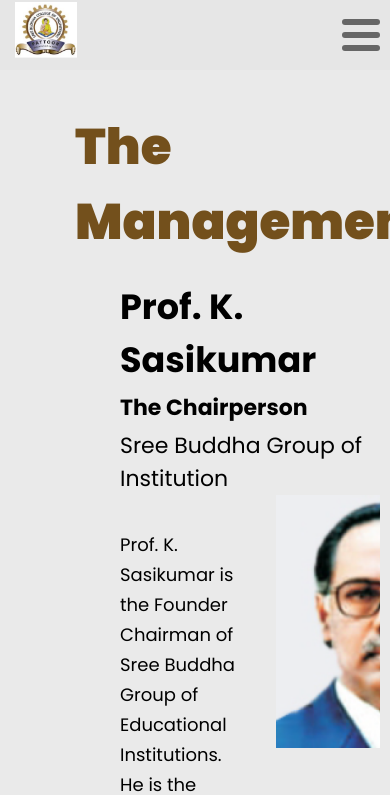
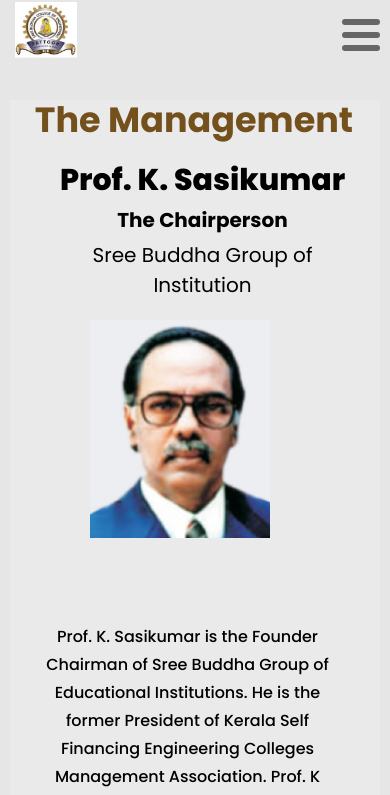
Before and after one commit to goutham-shankar/sree-buddha-website, a Next.js app: page /about-us/management in a window 390 px wide. Shown: the top 795 px of the page. Built offline with nearby package versions, Linux system fonts and the light colour scheme.

Commit message:
managment 17:52

```diff
--- a/src/app/about-us/management/page.jsx
+++ b/src/app/about-us/management/page.jsx
@@ -97,7 +97,7 @@
             <li>
               Sree Narayana College of Technology, Kollam [A college offering
               MCA, B.Sc. Biotechnology and B.Com. Computer Applications –
-              affiliated to the University of Kerala.{" "}
+              affiliated to the University of Kerala].{" "}
             </li>
             <li>
               Sree Buddha Central School, Pattoor. Sree Narayana Institute of
--- a/src/styles/management/person/style.css
+++ b/src/styles/management/person/style.css
@@ -1,11 +1,12 @@
 @import url("https://fonts.googleapis.com/css2?family=Poppins:ital,wght@0,100;0,200;0,300;0,400;0,500;0,600&display=swap");
 
 .Person {
-  margin-left: 80px;
+  /* margin-left: 80px; */
   margin-top: 20px;
   font-family: "Poppins", sans-serif;
   margin-bottom: 40px;
   overflow-x: hidden;
+
 }
 .name {
   font-size: 35px;
@@ -27,10 +28,15 @@
   padding-left: 30px;
   line-height: 30px;
   padding-top: 20px;
+  /* display: flex;
+  align-items: center;
+  justify-content: center; */
 }
 .pic {
-  max-height: 30dvh;
+  /* max-height: 30dvh; */
+  max-height: 300px;
   margin-right: 10px;
+  /* padding-bottom: 10px; */
 }
 .container {
   display: flex;
@@ -42,5 +48,98 @@
   gap: 30px;
 }
 .line {
-  margin-left: 100px;
+  /* margin-left: 100px; */
+  display: none;
+
 }
+
+@media only screen and (max-width:480px){
+  .Person{
+    margin-left: 25px;
+  }
+  .majContainer {
+    padding: 0px;
+    background-color: #eaeaea;
+    height: 100%;
+  }
+  .name {
+    font-family: Poppins;
+    font-size: 35px;
+    font-weight: 800;
+    line-height: 40.33px;
+    text-align: left;
+    padding-left: 0%;
+  }
+  .position {
+    font-size: 18px;
+    padding-top: 5px;
+    padding-left: 4px;
+  }
+
+    .content{
+    font-family: Poppins;
+    font-size: 18px;
+    font-weight: 500;
+    line-height: 30.51px;
+    text-align: left;
+    padding-left: 5px;
+    /* text-align: justify; */
+  }
+  .captionline{
+    padding-left: 5px;
+    font-size: 18px;
+  }
+
+  .pic{
+    /* width: 200px; */
+    width: 60%;
+    height: auto;
+    margin-top: 40px;
+    margin-bottom: 0px;
+    padding-bottom: 0;
+
+
+  }
+  .container{
+    flex-direction: column-reverse;
+    align-items: center;
+  }
+}
+
+/* Tablet Styles (max-width: 768px) */
+@media  (max-width: 768px) {
+  .Person {
+    margin-left: 20px;
+    margin-right: 20px;
+  }
+
+  .name {
+    font-size: 30px;
+    padding-left: 15px;
+    text-align: center;
+  }
+
+  .position, .captionline {
+    font-size: 20px;
+    padding-left: 15px;
+    text-align: center;
+  }
+
+  .content {
+    font-size: 16px;
+    padding-left: 15px;
+    line-height: 28px;
+    text-align: center;
+  }
+
+  .pic {
+    width: 60%;
+    height: auto;
+    margin: 20px auto;
+  }
+
+  .container {
+    flex-direction: column-reverse;
+    align-items: center;
+  }
+}
--- a/src/styles/management/style.css
+++ b/src/styles/management/style.css
@@ -1,9 +1,12 @@
 @import url("https://fonts.googleapis.com/css2?family=Poppins:ital,wght@0,100;0,200;0,300;0,400;0,500;0,600&display=swap");
+
 .management {
   overflow-x: hidden;
+  width: 80%;
+  margin: auto;
 }
+
 .heading {
-  margin-left: 30px;
   margin-top: 30px;
   font-size: 50px;
   padding-left: 35px;
@@ -11,18 +14,18 @@
   font-family: "Poppins", sans-serif;
   font-weight: 1000;
 }
+
 .majContainer {
   padding: 10px;
-  background-color: #eaeaea;
   height: 100%;
 }
-.extracontents {
-  margin-left: 120px;
+
+.extracontents p {
+  font-size: 22px;
 }
+
 .advisorys {
-  margin-left: 100px;
-  font-size: 37px;
-  /* font-weight: 600; */
+  font-size: 28px;
   padding: 10px;
   margin-top: 20px;
   font-weight: 1000;
@@ -30,29 +33,109 @@
 
 .listofppl {
   margin-top: 10px;
-  font-size: 22px;
   line-height: 40px;
 }
+
 .content2 {
   font-size: 22px;
   line-height: 30px;
   margin-top: 40px;
 }
+
 .list {
   font-size: 22px;
   line-height: 40px;
   padding-top: 10px;
   padding-left: 40px;
 }
+
 .others {
   margin: 20px;
-  font-size: 37px;
   margin-left: 100px;
   font-weight: 600;
 }
+
 .members {
-  font-size: 22px;
   margin-bottom: 40px;
-  /* padding-left: 20px; */
   line-height: 30px;
 }
+
+/* Responsive adjustments */
+@media (max-width: 768px) {
+  .management {
+    width: 90%;
+    margin: auto;
+  }
+
+  .heading {
+    font-size: 40px;
+    padding-left: 10px;
+  }
+
+  .majContainer {
+    padding: 5px;
+  }
+
+  .list, .content2 {
+    font-size: 20px;
+    padding-left: 20px;
+  }
+
+  .listofppl {
+    font-size: 16px;
+  }
+}
+/* phone screen */
+@media (max-width: 480px) {
+  .management {
+    width: 95%;
+    margin: auto;
+  }
+
+  .heading {
+    font-size: 35px;
+    font-weight: 700;
+    line-height: 40px;
+    padding-left: 25px;
+  }
+
+  .majContainer {
+    padding: 0%;
+    background-color: #eaeaea;
+    height: 100%;
+    margin-left: 0%;
+  }
+
+  .advisorys {
+    font-size: 18px;
+    padding-left: 29px;
+  }
+
+  .listofppl, .list, .content2 {
+    font-size: 14px;
+    line-height: 24px;
+    padding-left: 5px;
+  }
+
+  .extracontents p {
+    font-size: 14px;
+  }
+
+  .members {
+    font-size: 14px;
+    line-height: 24px;
+  }
+
+  .others {
+    margin-left: 20px;
+    font-size: 16px;
+  }
+  .extracontents{
+    /* background-color: #73501c; */
+      padding-left:13px;
+      padding-right:13px;
+      margin-left: 10px ;
+      width: 90%;
+      margin-right: 10px;
+  }
+}
```
